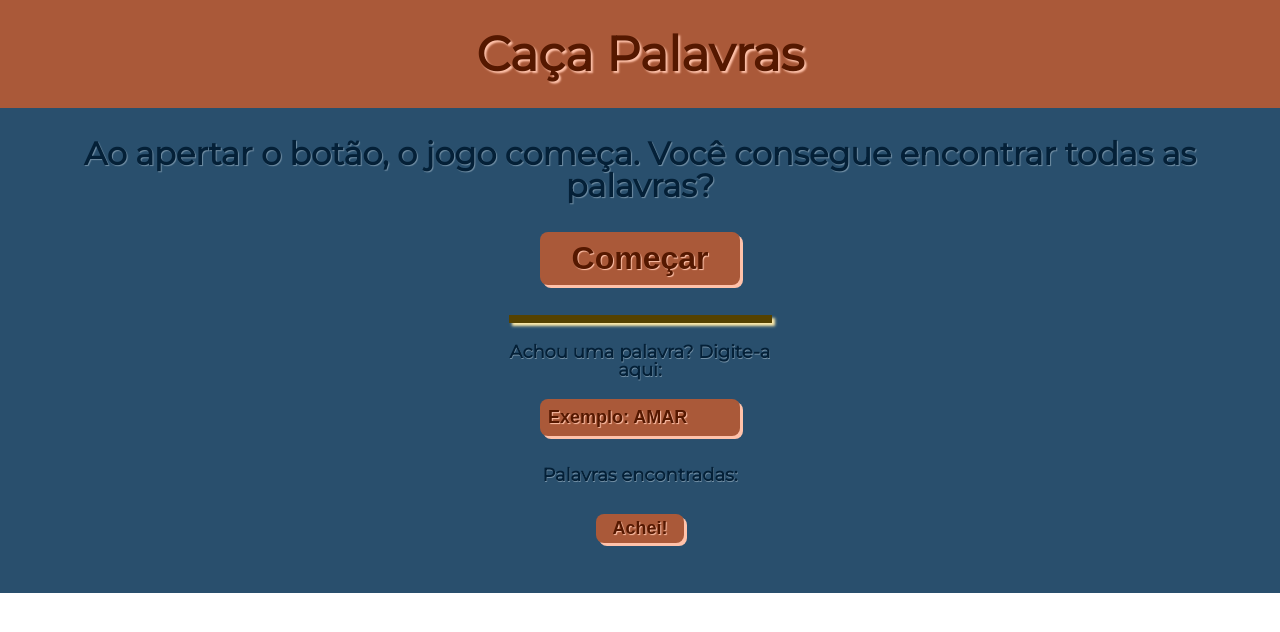
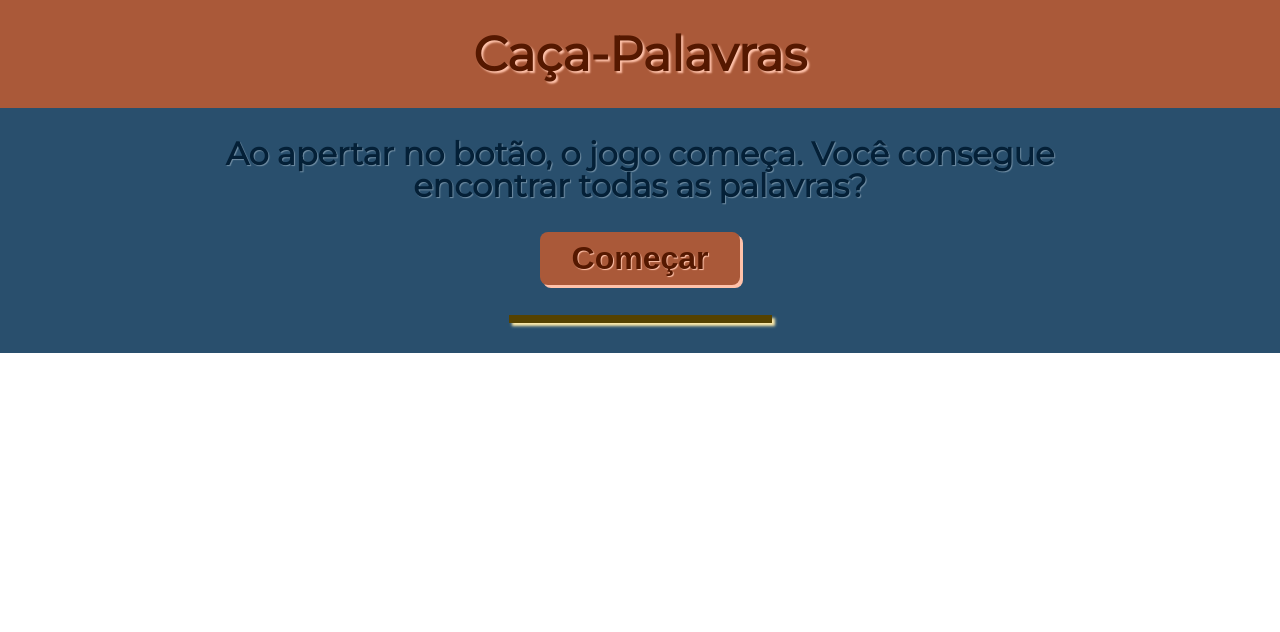
Before and after one commit to eparraga95/word-search, a plain HTML site: page index.html in a window 1280 px wide. Drawn offline with Linux system fonts and the light colour scheme.

Commit message:
media queries aplicados e revisao final

```diff
--- a/assets/style.css
+++ b/assets/style.css
@@ -48,6 +48,8 @@ main {
     }
     main .container {
         text-align: center;
+        margin: 0 auto;
+
     }
     main .container h2 {
         font-size: var(--subtt-size);
@@ -100,7 +102,7 @@ main {
 
 
     main .container .inputContainer {
-        /* display: none; */
+        display: none;
         max-width: 263px;
         margin: 0 auto;
         padding: 20px;
@@ -182,6 +184,9 @@ main {
 @media screen and (min-width: 600px) {
 
 /* GERAL */
+main .container {
+    max-width: 600px;
+}
 /* BODY */
 /* HEADER */
 /* MAIN */
@@ -192,6 +197,9 @@ main {
 @media screen and (min-width: 900px) {
 
 /* GERAL */
+main .container {
+    max-width: 900px;
+}
 /* BODY */
 /* HEADER */
 /* MAIN */
--- a/index.html
+++ b/index.html
@@ -5,7 +5,7 @@
     <meta charset="UTF-8">
     <meta http-equiv="X-UA-Compatible" content="IE=edge">
     <meta name="viewport" content="width=device-width, initial-scale=1.0">
-    <title>Caça Palavras</title>
+    <title>Caça-Palavras</title>
     <link rel="stylesheet" href="assets/reset.css">
     <link rel="stylesheet" href="assets/style.css">
     <link rel="preconnect" href="https://fonts.gstatic.com">
@@ -15,13 +15,13 @@
 <body>
     <header>
         <div class="container">
-            <h1>Caça Palavras</h1>
+            <h1>Caça-Palavras</h1>
         </div>
     </header>
 
     <main>
         <div class="container">
-            <h2>Ao apertar o botão, o jogo começa.
+            <h2>Ao apertar no botão, o jogo começa.
                 Você consegue encontrar todas as palavras?
             </h2>
             <button id="startGame">Começar</button>
--- a/script.js
+++ b/script.js
@@ -164,7 +164,7 @@ function wordPositioning(boardToChange) {
             }
         }
     }
-    console.log(possibleVerticalPositions)
+
     // verifico se foram geradas coordenadas possíveis para todas as palavras
     for (let i = 1; i <= possibleVerticalPositions.length; i++) {
         if (!possibleVerticalPositions[i-1].length) {
@@ -174,7 +174,7 @@ function wordPositioning(boardToChange) {
             i--;
         }
     }
-    console.log(possibleVerticalPositions)
+
     // abro um vetor com as possiveis colunas
     let usedColumns = [0,1,2,3,4,5,6,7,8,9];
 
@@ -231,9 +231,8 @@ function wordPositioning(boardToChange) {
             }
         }
     }
-    console.log(wordsToValidate)
+
     // imprimo as palavras no board
-    console.log(finalVertCoords)
     for (let i = 0; i < verticalWords.length; i++) {
         let myCoord = finalVertCoords[i];
         let vword = verticalWords[i]
@@ -247,7 +246,7 @@ function wordPositioning(boardToChange) {
 
     return boardToChange;
 }
-// boardToChange[myCoord[1]+j][myCoord[0]] = verticalWords[i].charAt(j)
+
 
 
 // COMPLETA O BOARD
@@ -275,6 +274,11 @@ function completeBoard (boardToChange) {
 
 // ENVIA OS DADOS DO BOARD PARA A PÁGINA
 function fillGridElements () {
+
+    // abre o interface do jogo pro usuario
+    let gameArea = document.querySelector('.inputContainer')
+    gameArea.style.display = "inherit";
+
 
     // limpa as palavras encontradas do jogo antigo
     let lastGameWords = document.getElementById('wordsContainer');
@@ -342,6 +346,9 @@ function fillGridElements () {
 let startGame = document.getElementById('startGame');
 startGame.addEventListener('click', fillGridElements);
 
+
+
+
 // ========================
 // VALIDAÇÃO DAS ENTRADAS
 // ========================
@@ -375,6 +382,9 @@ function inputValidator () {
         input.value = '';
     }
 
+    console.log(words)
+
+    // condição de vitória
     if (!words.length) {
         window.alert('Parabéns Você encontrou todas as palavras! Aperte COMEÇAR para inciar um novo jogo!')
     }
@@ -382,9 +392,10 @@ function inputValidator () {
 let submitButton = document.getElementById('wordValidation');
 submitButton.addEventListener('click', inputValidator)
 
+// funcionalidade do botão ao pressionar enter
 let input = document.querySelector('#userInput');
 input.addEventListener("keydown", e =>{
-    console.log(e)
+
     if(e.keyCode === 13) {
         e.preventDefault()
         document.querySelector('#wordValidation').click();
```
